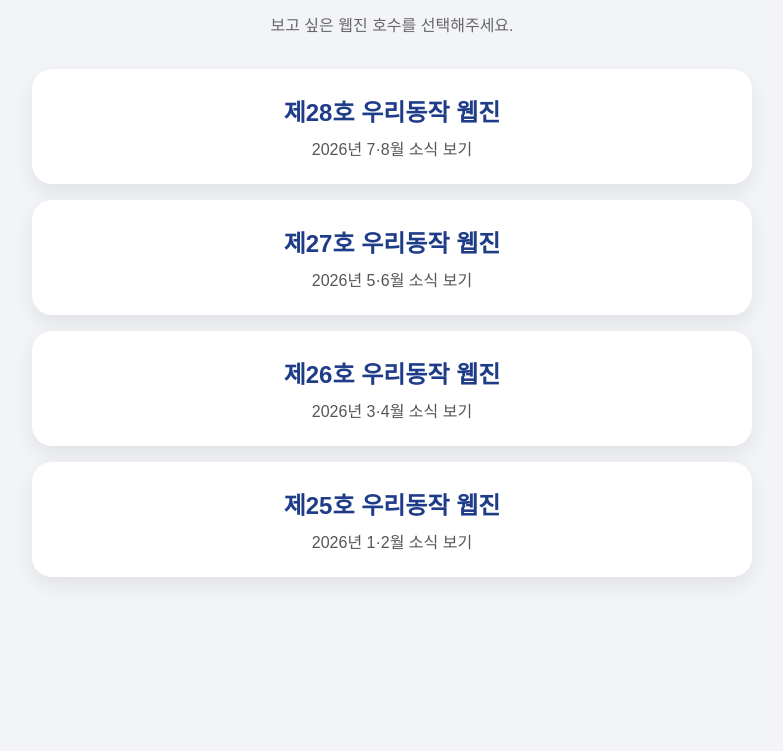
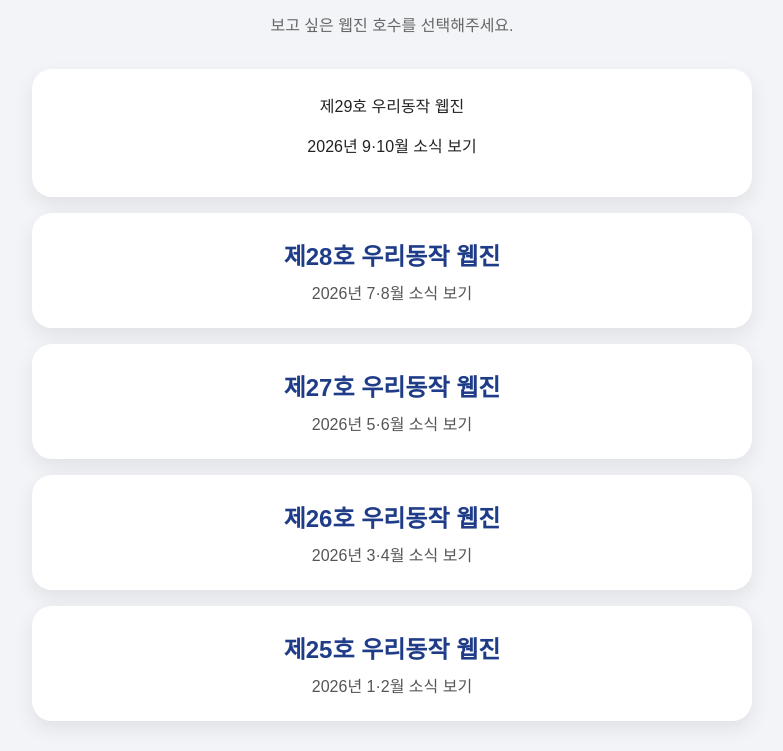
Before and after one commit to wooridjcil/wooridjcil, a plain HTML site: page index.html in a window 1280 px wide. Shown: the part 100-851 px from the top of the page, without its empty margins (248-1031 px from the left). Before the commit the page ends 800 px from the top, so only its background shows below. Drawn offline with Linux system fonts and the light colour scheme.

Commit message:
Add volume 29 entry to webzine list
Added a new webzine entry for volume 29.

```diff
--- a/index.html
+++ b/index.html
@@ -67,6 +67,11 @@
     <p class="guide">
       보고 싶은 웹진 호수를 선택해주세요.
     </p>
+  <div class="webzine-list">
+   <a href="vol29/index.html" class="webzine-card"
+    <h2>제29호 우리동작 웹진</h2>
+    <p>2026년 9·10월 소식 보기</p>
+  </a>
 
     <div class="webzine-list">
       <a href="vol28/index.html" class="webzine-card">
```
